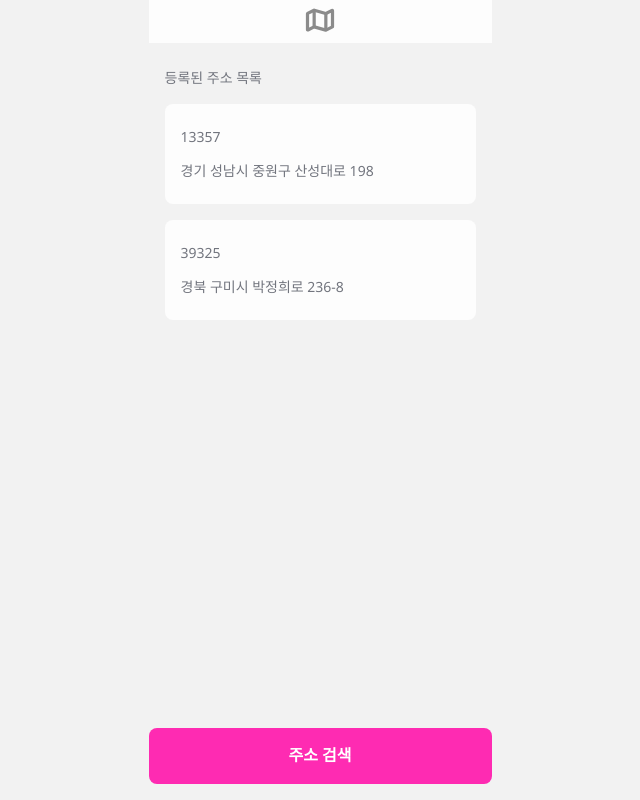
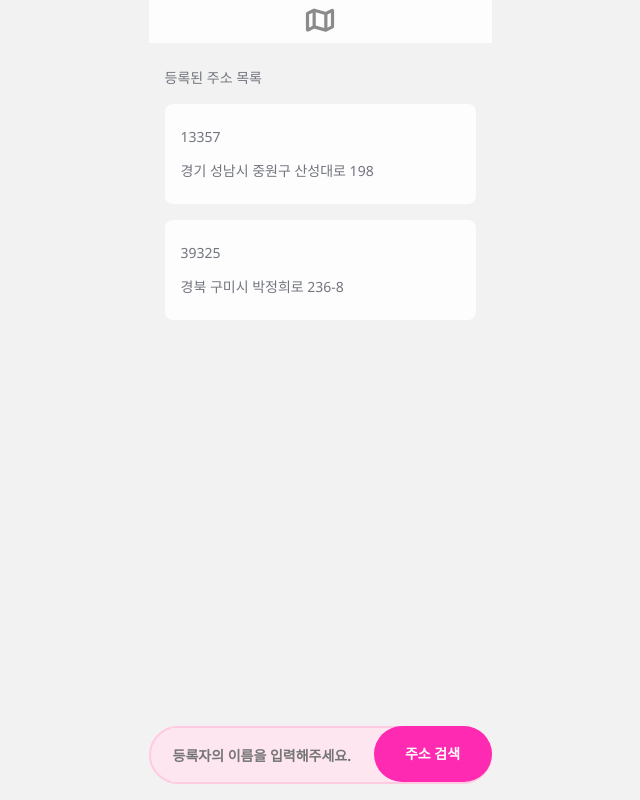
Before and after one commit to eundomi/kidari, a Next.js app: page / in a window 1280 px wide. Shown: the whole page, without its empty margins (320-960 px from the left). Built offline with nearby package versions, Linux system fonts and the light colour scheme.

Commit message:
input박스 생성

```diff
--- a/components/Button.tsx
+++ b/components/Button.tsx
@@ -84,22 +84,23 @@ const Button = () => {
   );
 };
 export default Button;
-const ButtonWrapper = styled.footer`
+const ButtonWrapper = styled.div`
+
   position: absolute;
-  width: 100%;
+  width: 40%;
   padding: 0 16px;
-  left: 0;
-  bottom: 16px;
+  right: 0;
+  bottom: 2px;
 `;
 const But = styled.button`
   width: 100%;
   height: 56px;
   background-color: #fe2bb2;
-  font-size: 16px;
+  font-size: 14px;
   font-weight: 700;
   color: #fff;
-  border-radius: 8px;
-  border: 0;
+  border-radius: 40px;
+  border: #FF2C75;
   cursor: pointer;
 
   :hover {
--- a/components/Layout.tsx
+++ b/components/Layout.tsx
@@ -2,16 +2,22 @@ import React from "react";
 import Header from "./Header";
 import Button from "../components/Button";
 import styled from "styled-components";
+import Name from "./Name";
 
-export default function Layout({ children }: { children: React.ReactNode }) {
-  return (
-    <LayoutWrapper>
-      <Header />
-      <Child>{children}</Child>
-      {/* <Postcode /> */}
-      <Button />
-    </LayoutWrapper>
-  );
+export default function Layout({children}: { children: React.ReactNode }) {
+    return (
+        <LayoutWrapper>
+            <Header/>
+            <Child>{children}
+                <Wrapper>
+                    <Name/>
+                    <Button/>
+                </Wrapper>
+
+            </Child>
+
+        </LayoutWrapper>
+    );
 }
 
 const LayoutWrapper = styled.div`
@@ -29,3 +35,8 @@ const Child = styled.div`
   margin-bottom: 72px;
   overflow: auto;
 `;
+const Wrapper = styled.div`position: absolute;
+  width: 100%;
+  padding: 0 16px;
+  right: 0;
+  bottom: 16px;`
--- /dev/null
+++ b/components/Name.tsx
@@ -0,0 +1,31 @@
+import styled from "styled-components"
+
+const Name = () => {
+    return (
+        <InputWrapper>
+            <Input />
+        </InputWrapper>
+
+    );
+};
+
+export default Name;
+const InputWrapper = styled.div`
+  display: flex;
+  justify-content: flex-start;
+  align-items: center;
+  background-color: #FDE6F0;
+  border-radius: 40px;
+  border: 2px solid #FECBE0;
+  padding-left: 20px;
+`;
+const Input = styled.input.attrs({placeholder:"등록자의 이름을 입력해주세요.",placeholderTextColor: "grey"})`
+  width: 60%;
+  height: 54px;
+  background-color: #FDE6F0;
+  font-size: 14px;
+  font-weight: 700;
+  border: 0;
+  cursor: text;
+  overflow: scroll;
+`;
```
